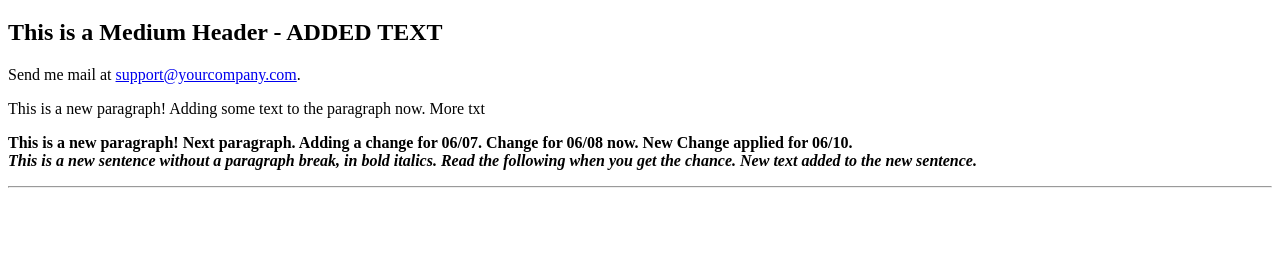
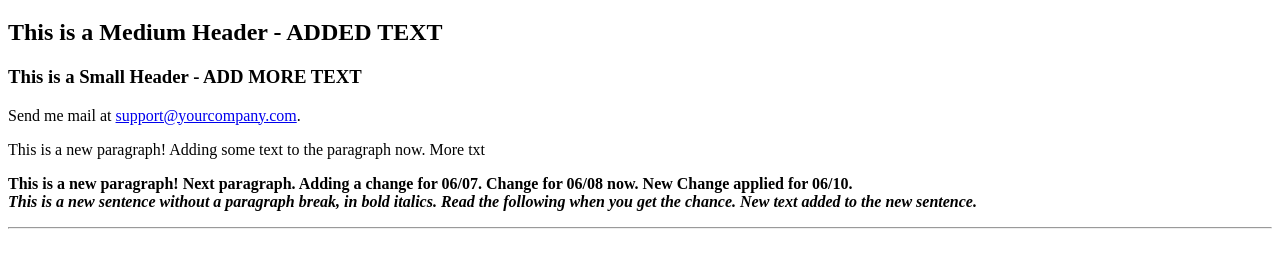
Before and after one commit to slaperle/test-git-ftp, a plain HTML site: page index.html in a window 1280 px wide. Shown: the part 121-388 px from the top of the page. Drawn offline with Linux system fonts and the light colour scheme.

Commit message:
(Added small header to index.html)

```diff
--- a/index.html
+++ b/index.html
@@ -9,6 +9,7 @@
 is a link to another nifty site
 <H1>This is a Header - ADDED TEXT</H1>
 <H2>This is a Medium Header - ADDED TEXT</H2>
+<H3>This is a Small Header - ADD MORE TEXT</H3>
 Send me mail at <a href="mailto:support@yourcompany.com">
 support@yourcompany.com</a>.
 <P> This is a new paragraph! Adding some text to the paragraph now. More txt
```
